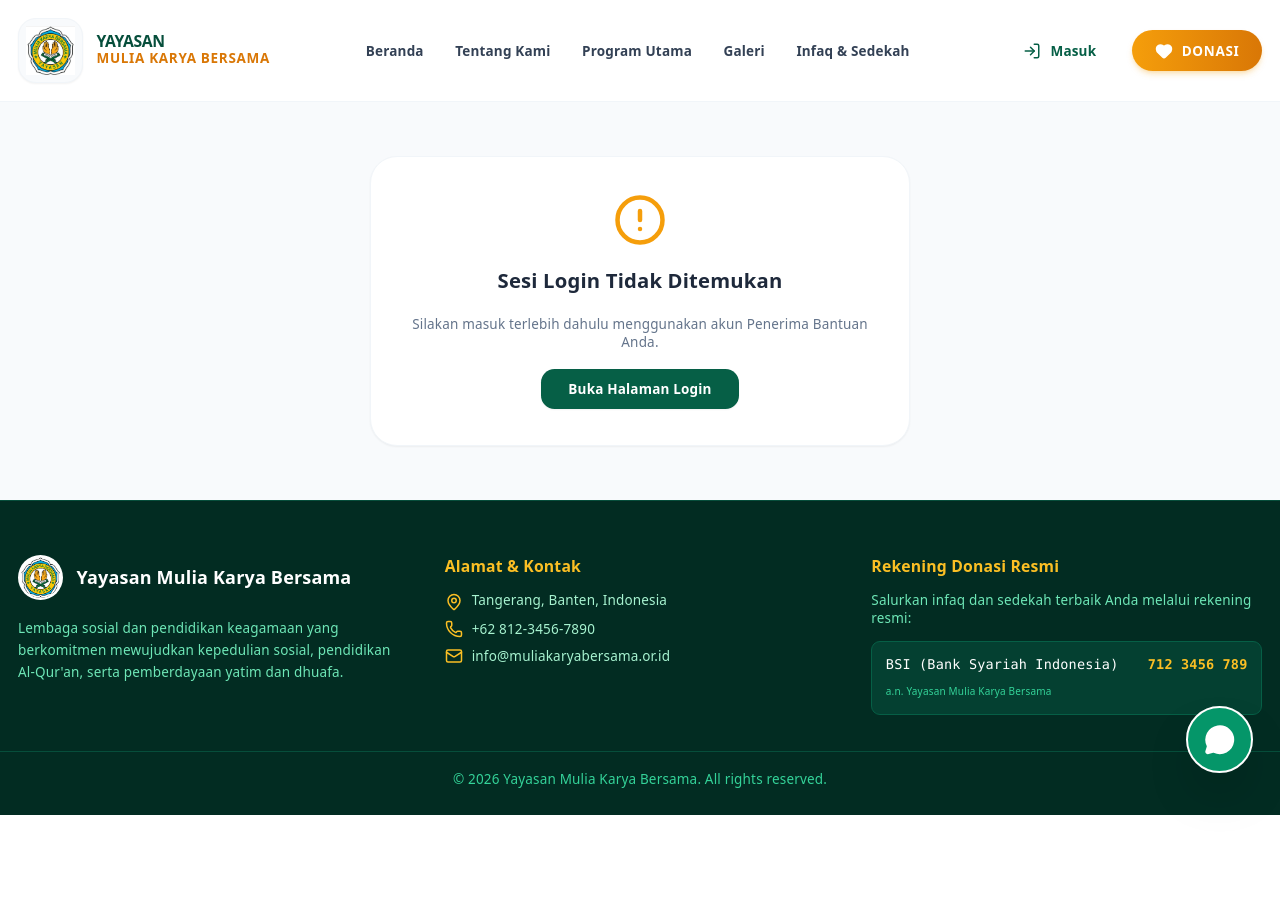
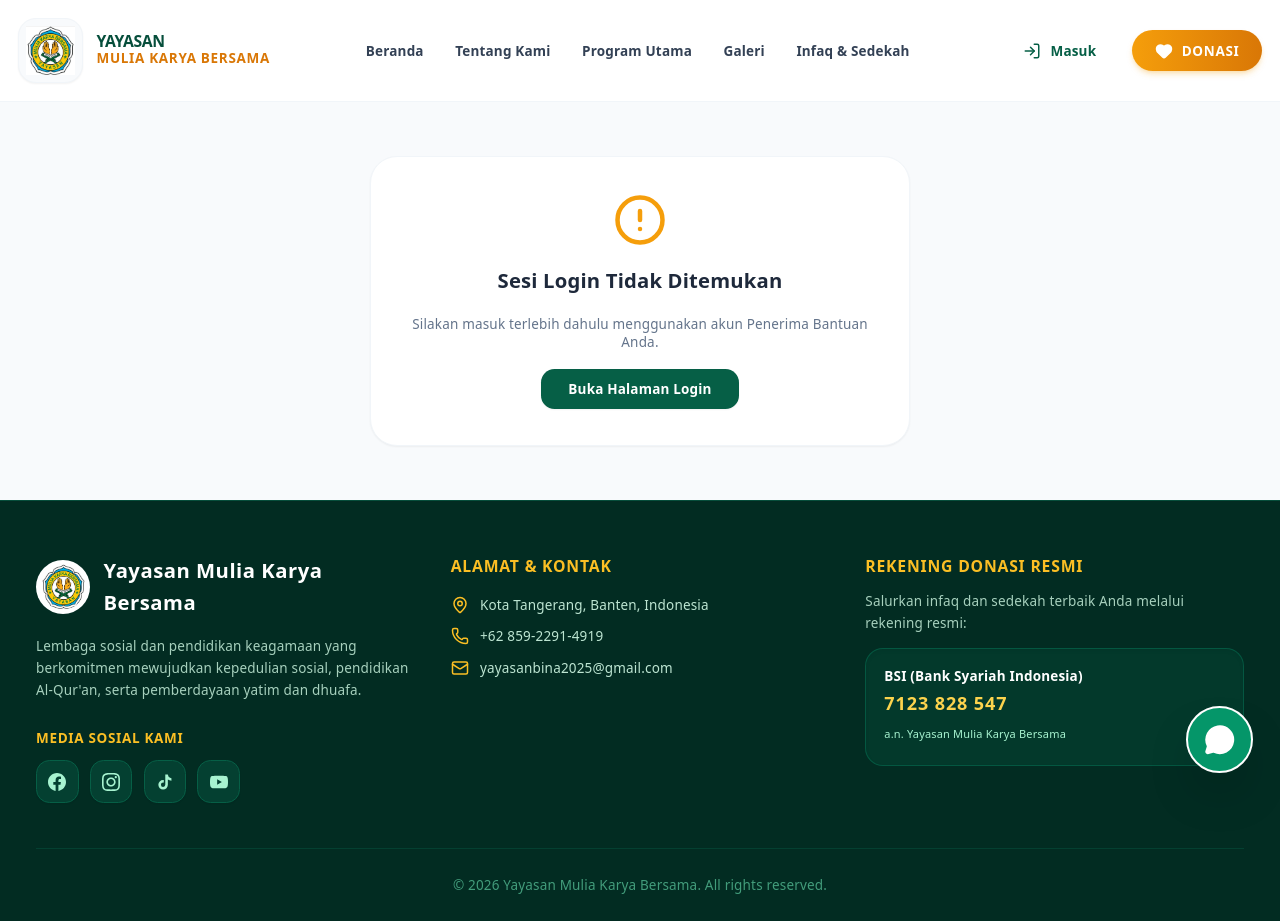
Before and after one commit to MochamadOneSopyan/sistem-donasi-frontend, a React (Vite) app in the folder frontend-donasi/: page /penerima in a window 1280 px wide. Before the commit the page ends 815 px from the top, so only its background shows below. Built offline with nearby package versions, Linux system fonts and the light colour scheme.

Commit message:
Update Footer.jsx

```diff
--- a/frontend-donasi/src/components/Footer.jsx
+++ b/frontend-donasi/src/components/Footer.jsx
@@ -1,69 +1,152 @@
 import React from "react";
-import { Phone, Mail, MapPin } from "lucide-react";
+import { MapPin, Phone, Mail } from "lucide-react";
 import logoYayasan from "../assets/logo-yayasan.jpeg";
+
+// Component SVG Ikon Media Sosial (Aman & Bebas dari Error Import lucide-react)
+const FacebookIcon = ({ className = "w-4 h-4" }) => (
+  <svg className={className} fill="currentColor" viewBox="0 0 24 24">
+    <path d="M24 12.073c0-6.627-5.373-12-12-12s-12 5.373-12 12c0 5.99 4.388 10.954 10.125 11.854v-8.385H7.078v-3.47h3.047V9.43c0-3.007 1.792-4.669 4.533-4.669 1.312 0 2.686.235 2.686.235v2.953H15.83c-1.491 0-1.956.925-1.956 1.874v2.25h3.328l-.532 3.47h-2.796v8.385C19.612 23.027 24 18.062 24 12.073z" />
+  </svg>
+);
+
+const InstagramIcon = ({ className = "w-4 h-4" }) => (
+  <svg className={className} fill="currentColor" viewBox="0 0 24 24">
+    <path d="M12 2.163c3.204 0 3.584.012 4.85.07 3.252.148 4.771 1.691 4.919 4.919.058 1.265.069 1.645.069 4.849 0 3.205-.012 3.584-.069 4.849-.149 3.225-1.664 4.771-4.919 4.919-1.266.058-1.644.07-4.85.07-3.204 0-3.584-.012-4.849-.07-3.26-.149-4.771-1.699-4.919-4.92-.058-1.265-.07-1.644-.07-4.849 0-3.204.013-3.583.07-4.849.149-3.227 1.664-4.771 4.919-4.919 1.266-.057 1.645-.069 4.849-.069zm0-2.163c-3.259 0-3.667.014-4.947.072-4.358.2-6.78 2.618-6.98 6.98-.059 1.281-.073 1.689-.073 4.948 0 3.259.014 3.668.072 4.948.2 4.358 2.618 6.78 6.98 6.98 1.281.058 1.689.072 4.948.072 3.259 0 3.668-.014 4.948-.072 4.354-.2 6.782-2.618 6.979-6.98.059-1.28.073-1.689.073-4.948 0-3.259-.014-3.667-.072-4.947-.196-4.354-2.617-6.78-6.979-6.98-1.281-.059-1.69-.073-4.949-.073zm0 5.838c-3.403 0-6.162 2.759-6.162 6.162s2.759 6.163 6.162 6.163 6.162-2.759 6.162-6.163c0-3.403-2.759-6.162-6.162-6.162zm0 10.162c-2.209 0-4-1.79-4-4 0-2.209 1.791-4 4-4s4 1.791 4 4c0 2.21-1.791 4-4 4zm6.406-11.845c-.796 0-1.441.645-1.441 1.44s.645 1.44 1.441 1.44c.795 0 1.439-.645 1.439-1.44s-.644-1.44-1.439-1.44z" />
+  </svg>
+);
+
+const TiktokIcon = ({ className = "w-4 h-4" }) => (
+  <svg className={className} fill="currentColor" viewBox="0 0 24 24">
+    <path d="M19.589 6.686a4.793 4.793 0 0 1-3.77-4.245V2h-3.445v13.672a2.896 2.896 0 0 1-2.901 2.872 2.897 2.897 0 0 1-2.894-2.893 2.896 2.896 0 0 1 2.894-2.892c.32 0 .633.056.928.164V9.453a6.34 6.34 0 0 0-.928-.068 6.333 6.333 0 0 0-6.333 6.333 6.333 6.333 0 0 0 6.333 6.333 6.333 6.333 0 0 0 6.333-6.333V8.807a8.212 8.212 0 0 0 4.786 1.523V6.885a4.823 4.823 0 0 1-1.001-.199z" />
+  </svg>
+);
+
+const YoutubeIcon = ({ className = "w-4 h-4" }) => (
+  <svg className={className} fill="currentColor" viewBox="0 0 24 24">
+    <path d="M23.498 6.186a3.016 3.016 0 0 0-2.122-2.136C19.505 3.545 12 3.545 12 3.545s-7.505 0-9.377.505A3.017 3.017 0 0 0 .502 6.186C0 8.07 0 12 0 12s0 3.93.502 5.814a3.016 3.016 0 0 0 2.122 2.136c1.871.505 9.376.505 9.376.505s7.505 0 9.377-.505a3.015 3.015 0 0 0 2.122-2.136C24 15.93 24 12 24 12s0-3.93-.502-5.814zM9.545 15.568V8.432L15.818 12l-6.273 3.568z" />
+  </svg>
+);
 
 export default function Footer() {
   return (
-    <footer className="bg-emerald-950 text-emerald-100 pt-12 pb-6 border-t border-emerald-900 font-sans">
-      <div className="container mx-auto px-4 grid grid-cols-1 md:grid-cols-3 gap-8 mb-8 text-sm">
-        <div className="space-y-4">
-          <div className="flex items-center space-x-3">
+    <footer className="bg-emerald-950 text-white pt-12 pb-6 border-t border-emerald-900">
+      <div className="max-w-7xl mx-auto px-4 sm:px-6 lg:px-8">
+        <div className="grid grid-cols-1 md:grid-cols-3 gap-8 pb-10 border-b border-emerald-900/60">
+          {/* KOLOM 1: PROFILE YAYASAN & MEDIA SOSIAL */}
+          <div className="space-y-4 text-center md:text-left">
+            <div className="flex items-center justify-center md:justify-start gap-3">
               <img
                 src={logoYayasan}
-              alt="Yayasan Mulia Karya Bersama"
-              className="w-10 h-10 bg-white p-0.5 rounded-full object-contain"
+                alt="Logo Yayasan"
+                className="w-12 h-12 object-contain bg-white rounded-full p-1"
+                onError={(e) => {
+                  e.target.style.display = "none";
+                }}
               />
-            <span className="font-extrabold text-white text-base">
+              <h3 className="text-lg font-bold text-white tracking-wide">
                 Yayasan Mulia Karya Bersama
+              </h3>
+            </div>
+            <p className="text-xs text-emerald-100/80 leading-relaxed max-w-sm mx-auto md:mx-0">
+              Lembaga sosial dan pendidikan keagamaan yang berkomitmen
+              mewujudkan kepedulian sosial, pendidikan Al-Qur'an, serta
+              pemberdayaan yatim dan dhuafa.
+            </p>
+
+            {/* IKON MEDIA SOSIAL */}
+            <div className="pt-2">
+              <span className="text-xs font-bold text-amber-400 block mb-3 uppercase tracking-wider">
+                Media Sosial Kami
               </span>
+              <div className="flex items-center justify-center md:justify-start gap-2.5">
+                <a
+                  href="https://web.facebook.com/people/Yayasan-Mulia-Karya-Bersama/61594462259553/"
+                  target="_blank"
+                  rel="noreferrer"
+                  className="p-2.5 bg-emerald-900/60 hover:bg-amber-400 hover:text-emerald-950 text-emerald-200 rounded-xl transition-all duration-200 border border-emerald-800 hover:border-amber-400 cursor-pointer shadow-sm"
+                  title="Facebook"
+                >
+                  <FacebookIcon className="w-4 h-4" />
+                </a>
+                <a
+                  href="https://www.instagram.com/yayasanmuliakaryabersama/"
+                  target="_blank"
+                  rel="noreferrer"
+                  className="p-2.5 bg-emerald-900/60 hover:bg-amber-400 hover:text-emerald-950 text-emerald-200 rounded-xl transition-all duration-200 border border-emerald-800 hover:border-amber-400 cursor-pointer shadow-sm"
+                  title="Instagram"
+                >
+                  <InstagramIcon className="w-4 h-4" />
+                </a>
+                <a
+                  href="https://tiktok.com"
+                  target="_blank"
+                  rel="noreferrer"
+                  className="p-2.5 bg-emerald-900/60 hover:bg-amber-400 hover:text-emerald-950 text-emerald-200 rounded-xl transition-all duration-200 border border-emerald-800 hover:border-amber-400 cursor-pointer shadow-sm"
+                  title="TikTok"
+                >
+                  <TiktokIcon className="w-4 h-4" />
+                </a>
+                <a
+                  href="https://youtube.com"
+                  target="_blank"
+                  rel="noreferrer"
+                  className="p-2.5 bg-emerald-900/60 hover:bg-amber-400 hover:text-emerald-950 text-emerald-200 rounded-xl transition-all duration-200 border border-emerald-800 hover:border-amber-400 cursor-pointer shadow-sm"
+                  title="YouTube"
+                >
+                  <YoutubeIcon className="w-4 h-4" />
+                </a>
               </div>
-          <p className="text-xs text-emerald-300 leading-relaxed">
-            Lembaga sosial dan pendidikan keagamaan yang berkomitmen mewujudkan
-            kepedulian sosial, pendidikan Al-Qur'an, serta pemberdayaan yatim
-            dan dhuafa.
-          </p>
+            </div>
           </div>
 
-        <div className="space-y-3">
-          <h4 className="font-bold text-amber-400 text-sm">Alamat & Kontak</h4>
-          <ul className="space-y-2 text-xs text-emerald-200">
-            <li className="flex items-start gap-2">
-              <MapPin className="w-4 h-4 text-amber-400 shrink-0 mt-0.5" />
-              <span>Tangerang, Banten, Indonesia</span>
+          {/* KOLOM 2: ALAMAT & KONTAK */}
+          <div className="space-y-4 text-center md:text-left">
+            <h4 className="text-sm font-extrabold text-amber-400 uppercase tracking-wider">
+              Alamat & Kontak
+            </h4>
+            <ul className="space-y-3 text-xs text-emerald-100/90">
+              <li className="flex items-center justify-center md:justify-start gap-2.5">
+                <MapPin className="w-4 h-4 text-amber-400 shrink-0" />
+                <span>Kota Tangerang, Banten, Indonesia</span>
               </li>
-            <li className="flex items-center gap-2">
+              <li className="flex items-center justify-center md:justify-start gap-2.5">
                 <Phone className="w-4 h-4 text-amber-400 shrink-0" />
-              <span>+62 812-3456-7890</span>
+                <span>+62 859-2291-4919</span>
               </li>
-            <li className="flex items-center gap-2">
+              <li className="flex items-center justify-center md:justify-start gap-2.5">
                 <Mail className="w-4 h-4 text-amber-400 shrink-0" />
-              <span>info@muliakaryabersama.or.id</span>
+                <span>yayasanbina2025@gmail.com</span>
               </li>
             </ul>
           </div>
 
-        <div className="space-y-3">
-          <h4 className="font-bold text-amber-400 text-sm">
+          {/* KOLOM 3: REKENING DONASI RESMI */}
+          <div className="space-y-3 text-center md:text-left">
+            <h4 className="text-sm font-extrabold text-amber-400 uppercase tracking-wider">
               Rekening Donasi Resmi
             </h4>
-          <p className="text-xs text-emerald-300">
+            <p className="text-xs text-emerald-100/80 leading-relaxed">
               Salurkan infaq dan sedekah terbaik Anda melalui rekening resmi:
             </p>
-          <div className="bg-emerald-900/60 p-3 rounded-lg border border-emerald-800 space-y-1 text-xs">
-            <div className="flex justify-between font-mono text-white">
-              <span>BSI (Bank Syariah Indonesia)</span>
-              <span className="font-bold text-amber-400">712 3456 789</span>
-            </div>
-            <p className="text-[10px] text-emerald-400 pt-1">
+            <div className="bg-emerald-900/40 p-4 rounded-2xl border border-emerald-800/80 text-center md:text-left shadow-inner">
+              <p className="text-xs font-bold text-white mb-1">
+                BSI (Bank Syariah Indonesia)
+              </p>
+              <p className="text-base font-black text-amber-300 tracking-wider">
+                7123 828 547
+              </p>
+              <p className="text-[11px] text-emerald-200 mt-1">
                 a.n. Yayasan Mulia Karya Bersama
               </p>
             </div>
           </div>
         </div>
 
-      <div className="container mx-auto px-4 pt-4 border-t border-emerald-900 text-center text-xs text-emerald-400">
+        {/* COPYRIGHT */}
+        <div className="pt-6 text-center text-xs text-emerald-300/60 font-medium">
           © {new Date().getFullYear()} Yayasan Mulia Karya Bersama. All rights
           reserved.
+        </div>
       </div>
     </footer>
   );
```
Lines whose indentation alone changed are shown as unchanged.
